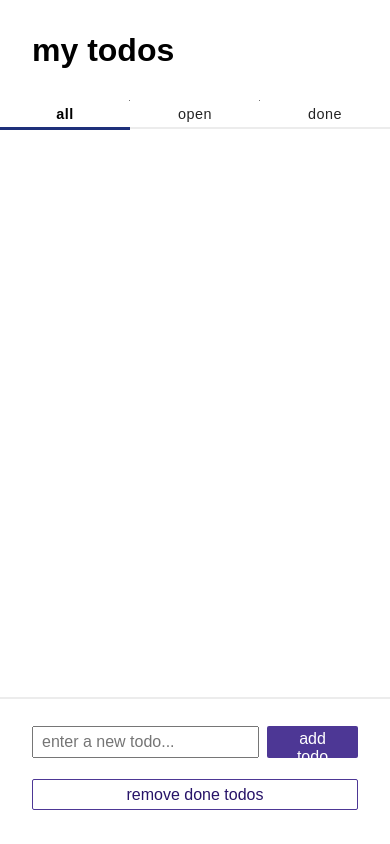
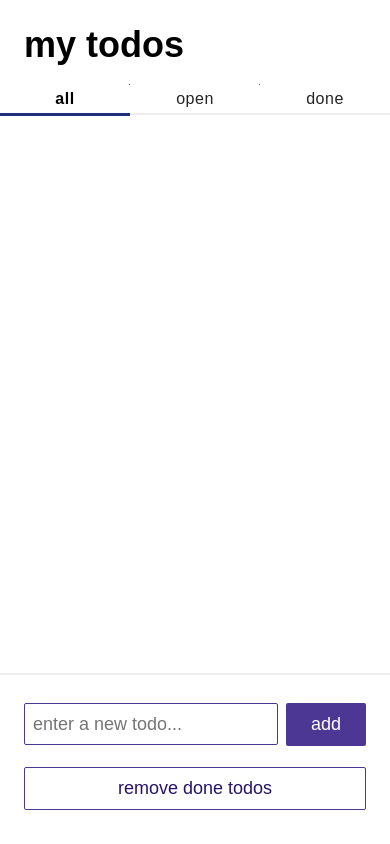
Before and after one commit to franzi-fk/simplest-todo-app, a plain HTML site: page index.html in a window 390 px wide. Drawn offline with Linux system fonts and the light colour scheme.

Commit message:
feat: improved responsiveness for mobile

```diff
--- a/index.html
+++ b/index.html
@@ -21,7 +21,7 @@
         <div id="container-modify-list">
             <form id="add-todo">
                 <input type="text" id="inp-new-todo" placeholder="enter a new todo...">
-                <button id="btn-add-todo" class="btn-primary">add todo</button>
+                <button id="btn-add-todo" class="btn-primary">add</button>
             </form>
             <button id="btn-remove-done" class="btn-secondary">remove done todos</button>
         </div>
--- a/script.js
+++ b/script.js
@@ -211,9 +211,7 @@ function removeDoneTodos(event) {
 function showHintDuplicate() {
   const hintDuplicate = document.createElement("span");
   hintDuplicate.id = "hint-duplicate";
-  const hintDuplicateText = document.createTextNode(
-    "This todo already exists."
-  );
+  const hintDuplicateText = document.createTextNode("Todo already exists.");
   hintDuplicate.append(hintDuplicateText);
 
   const div = document.querySelector("#content");
@@ -224,6 +222,7 @@ function showHintDuplicate() {
     hintDuplicate.remove();
   }, 2400); // remove hint after 3s
   inpNewTodo.value = "";
+  inpNewTodo.focus();
 }
 
 // Function to save current appState to Local Storage
--- a/style.css
+++ b/style.css
@@ -38,6 +38,8 @@ main {
   position: sticky;
   top: 0;
   z-index: 10;
+  max-width: 100vw;
+  box-sizing: border-box;
 }
 
 #content {
@@ -48,12 +50,14 @@ main {
 }
 
 #container-modify-list {
-  padding: 1rem 2rem 2.1rem 2rem;
+  padding: 1.75rem 2rem 2.1rem 2rem;
   background-color: rgb(255, 255, 255);
   position: sticky;
   bottom: 0;
   z-index: 10;
   border-top: 2px solid rgb(236, 236, 236);
+  max-width: 100vw;
+  box-sizing: border-box;
 }
 
 button {
@@ -61,6 +65,7 @@ button {
   height: 1.95rem;
   border: none;
   padding: 0.2rem 1rem;
+  min-width: 5rem;
   width: fit-content;
   cursor: pointer;
   border-radius: 0.125rem;
@@ -91,16 +96,20 @@ button {
 
 #inp-new-todo {
   font-size: 1rem;
-  height: 1.75rem;
+  border: 1px solid rgb(77, 55, 149);
+  border-radius: 0.125rem;
+  height: 1.85rem;
   padding: 0 0.5rem;
-  flex: 1;
+  flex: 1; /* Ensures the input takes available space */
+  min-width: 0; /* prevents flexbox from forcing extra space, which could push the button out */
 }
 
 #add-todo {
   display: flex;
   flex-direction: row;
   gap: 0.5rem;
-  margin-block: 0.7rem 1.3rem;
+  margin-block: 0 1.3rem;
+  width: 100%;
 }
 
 ul {
@@ -189,9 +198,10 @@ input[type="checkbox"]:checked {
 #hint-duplicate {
   background-color: rgb(255, 205, 205);
   padding: 0.65rem 1rem;
+  width: fit-content;
   border: 2px solid rgb(234, 157, 157);
   color: rgb(69, 0, 0);
-  border-radius: 0.15rem;
+  border-radius: 0.125rem;
   position: fixed;
   bottom: 9.5rem;
   left: 50%;
@@ -207,10 +217,12 @@ li input[type="checkbox"] {
 /*_____________________________________________*/
 /*-------------------MOBILE--------------------*/
 
-@media (max-width: 600px) {
+@media (max-width: 480px) {
   body {
     display: grid;
     grid-template-columns: 1fr;
+    background-color: white;
+    font-size: 1.125rem;
   }
 
   main {
@@ -224,4 +236,46 @@ li input[type="checkbox"] {
     border: none;
     background-color: rgb(255, 255, 255);
   }
+
+  #inp-new-todo {
+    height: 2.5rem;
+    padding: 0 0.5rem;
+    flex: 1;
+  }
+
+  button {
+    height: 2.7rem;
+    width: fit-content;
+    font-size: 1.125rem;
+  }
+
+  #inp-new-todo {
+    font-size: 1.125rem;
+  }
+
+  #filters label {
+    font-size: 1rem;
+  }
+
+  h1 {
+    margin: 0 1.5rem 1.2rem 1.5rem;
+  }
+
+  #content,
+  #container-modify-list {
+    padding-inline: 1.5rem;
+  }
+
+  #header {
+    padding: 1.5rem 0 0 0;
+  }
+
+  #hint-duplicate {
+    position: fixed;
+    bottom: 11.5rem;
+  }
+
+  #container-modify-list {
+    grid-template-columns: 1fr;
+  }
 }
```
